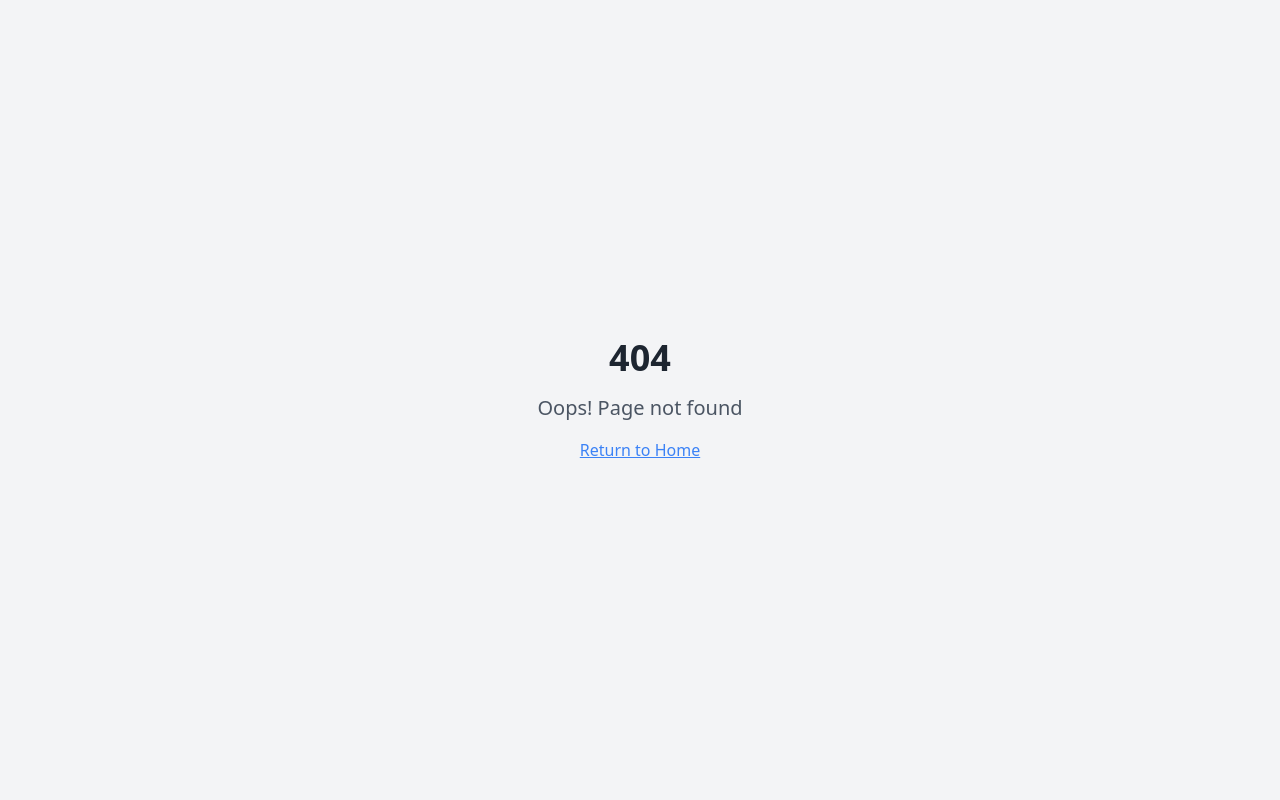
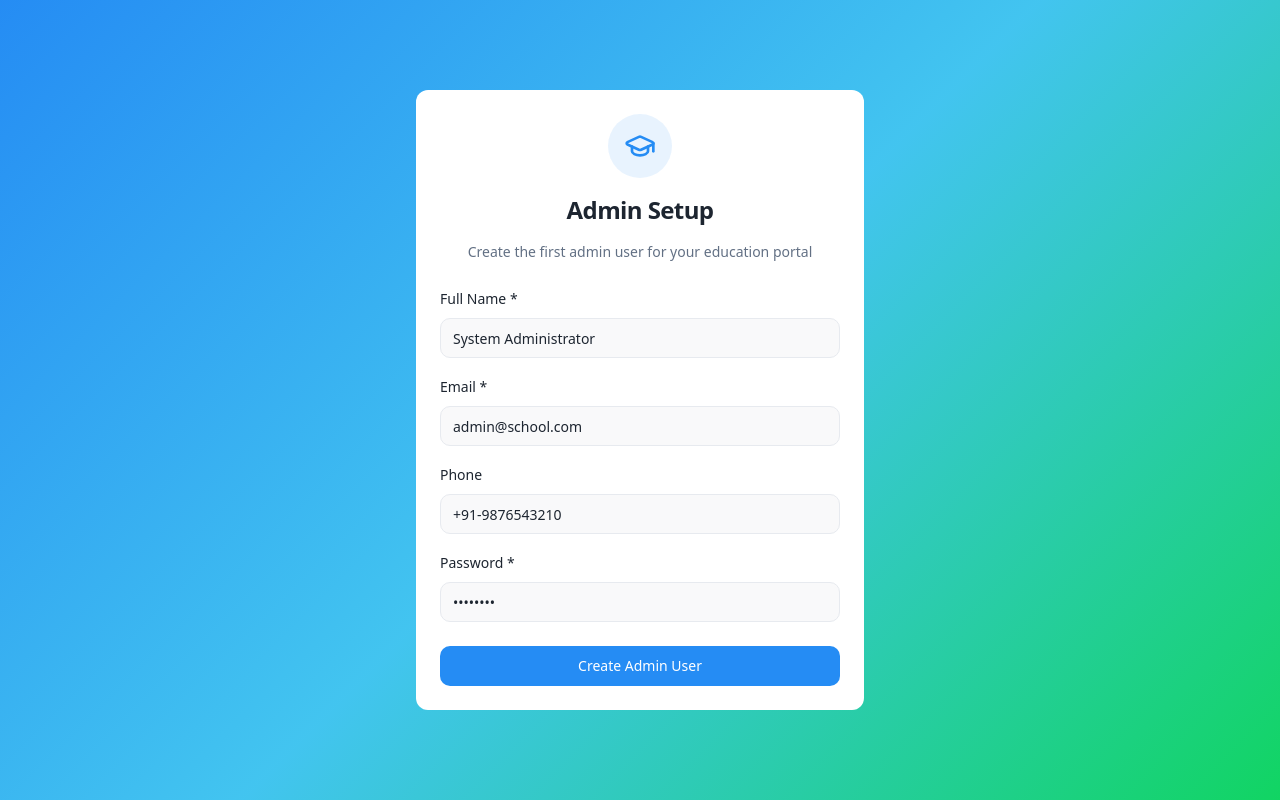
Before and after one commit to OmpravaPrusty/school-track-suit, a React (Vite) app: page /admin-setup in a window 1280 px wide. Before the commit this address had no page. Built offline with nearby package versions, Linux system fonts and the light colour scheme.

Commit message:
Fix login database error

```diff
--- a/src/App.tsx
+++ b/src/App.tsx
@@ -8,6 +8,7 @@ import { ProtectedRoute } from "@/components/ProtectedRoute";
 import Index from "./pages/Index";
 import NotFound from "./pages/NotFound";
 import Auth from "./pages/Auth";
+import AdminSetup from "./pages/AdminSetup";
 import UserManagement from "./pages/UserManagement";
 import AdminDashboard from "./pages/AdminDashboard";
 import AttendanceOverview from "./pages/admin/AttendanceOverview";
@@ -43,6 +44,7 @@ const App = () => (
           <Routes>
             <Route path="/" element={<Index />} />
             <Route path="/auth" element={<Auth />} />
+            <Route path="/admin-setup" element={<AdminSetup />} />
             <Route path="/admin" element={
               <ProtectedRoute allowedRoles={['admin']}>
                 <AdminDashboard />
--- /dev/null
+++ b/src/pages/AdminSetup.tsx
@@ -0,0 +1,169 @@
+import { useState } from "react";
+import { Button } from "@/components/ui/button";
+import { Input } from "@/components/ui/input";
+import { Label } from "@/components/ui/label";
+import { Card, CardContent, CardDescription, CardHeader, CardTitle } from "@/components/ui/card";
+import { toast } from "@/hooks/use-toast";
+import { supabase } from "@/integrations/supabase/client";
+import { GraduationCap } from "lucide-react";
+
+const AdminSetup = () => {
+  const [email, setEmail] = useState("admin@school.com");
+  const [password, setPassword] = useState("admin123");
+  const [fullName, setFullName] = useState("System Administrator");
+  const [phone, setPhone] = useState("+91-9876543210");
+  const [creating, setCreating] = useState(false);
+
+  const handleCreateAdmin = async (e: React.FormEvent) => {
+    e.preventDefault();
+
+    if (!email || !password || !fullName) {
+      toast({
+        title: "Missing Information",
+        description: "Please fill in all required fields",
+        variant: "destructive",
+      });
+      return;
+    }
+
+    setCreating(true);
+
+    try {
+      // Create admin user
+      const { data: authData, error: authError } = await supabase.auth.signUp({
+        email,
+        password,
+        options: {
+          emailRedirectTo: `${window.location.origin}/`,
+          data: {
+            full_name: fullName,
+            phone
+          }
+        }
+      });
+
+      if (authError) throw authError;
+
+      if (authData.user) {
+        // Create profile
+        const { error: profileError } = await supabase
+          .from('profiles')
+          .insert([{
+            id: authData.user.id,
+            email,
+            full_name: fullName,
+            phone: phone || null
+          }]);
+
+        if (profileError) throw profileError;
+
+        // Assign admin role
+        const { error: roleError } = await supabase
+          .from('user_roles')
+          .insert([{
+            user_id: authData.user.id,
+            role: 'admin' as const
+          }]);
+
+        if (roleError) throw roleError;
+
+        toast({
+          title: "Admin Created Successfully",
+          description: "You can now sign in with your admin credentials",
+        });
+
+        // Redirect to sign in
+        window.location.href = '/auth';
+      }
+    } catch (error: any) {
+      console.error('Error creating admin:', error);
+      toast({
+        title: "Setup Failed",
+        description: error.message || "Failed to create admin user",
+        variant: "destructive",
+      });
+    } finally {
+      setCreating(false);
+    }
+  };
+
+  return (
+    <div className="min-h-screen flex items-center justify-center p-4" style={{ background: 'var(--gradient-hero)' }}>
+      <Card className="w-full max-w-md shadow-[var(--shadow-elegant)] border-0">
+        <CardHeader className="text-center space-y-4">
+          <div className="mx-auto w-16 h-16 rounded-full bg-primary/10 flex items-center justify-center">
+            <GraduationCap className="h-8 w-8 text-primary" />
+          </div>
+          <CardTitle className="text-2xl font-bold">Admin Setup</CardTitle>
+          <CardDescription className="text-muted-foreground">
+            Create the first admin user for your education portal
+          </CardDescription>
+        </CardHeader>
+
+        <form onSubmit={handleCreateAdmin}>
+          <CardContent className="space-y-4">
+            <div className="space-y-2">
+              <Label htmlFor="fullName">Full Name *</Label>
+              <Input
+                id="fullName"
+                type="text"
+                placeholder="Enter full name"
+                value={fullName}
+                onChange={(e) => setFullName(e.target.value)}
+                className="transition-all duration-300 focus:shadow-[var(--shadow-soft)]"
+              />
+            </div>
+
+            <div className="space-y-2">
+              <Label htmlFor="email">Email *</Label>
+              <Input
+                id="email"
+                type="email"
+                placeholder="Enter email address"
+                value={email}
+                onChange={(e) => setEmail(e.target.value)}
+                className="transition-all duration-300 focus:shadow-[var(--shadow-soft)]"
+              />
+            </div>
+
+            <div className="space-y-2">
+              <Label htmlFor="phone">Phone</Label>
+              <Input
+                id="phone"
+                type="tel"
+                placeholder="Enter phone number"
+                value={phone}
+                onChange={(e) => setPhone(e.target.value)}
+                className="transition-all duration-300 focus:shadow-[var(--shadow-soft)]"
+              />
+            </div>
+
+            <div className="space-y-2">
+              <Label htmlFor="password">Password *</Label>
+              <Input
+                id="password"
+                type="password"
+                placeholder="Enter password"
+                value={password}
+                onChange={(e) => setPassword(e.target.value)}
+                className="transition-all duration-300 focus:shadow-[var(--shadow-soft)]"
+              />
+            </div>
+          </CardContent>
+
+          <CardContent>
+            <Button
+              type="submit"
+              className="w-full bg-primary hover:bg-primary/90 text-primary-foreground transition-[var(--transition-smooth)] shadow-[var(--shadow-card)] hover:shadow-[var(--shadow-soft)]"
+              disabled={creating}
+            >
+              {creating ? "Creating Admin..." : "Create Admin User"}
+            </Button>
+          </CardContent>
+        </form>
+      </Card>
+    </div>
+  );
+};
+
+export default AdminSetup;
--- a/src/pages/Auth.tsx
+++ b/src/pages/Auth.tsx
@@ -1,5 +1,5 @@
 import { useState } from "react";
-import { useNavigate } from "react-router-dom";
+import { useNavigate, Link } from "react-router-dom";
 import { Button } from "@/components/ui/button";
 import { Input } from "@/components/ui/input";
 import { Label } from "@/components/ui/label";
@@ -163,8 +163,10 @@ const Auth = () => {
         </Tabs>
 
         <div className="px-6 pb-6 space-y-2 text-center text-xs text-muted-foreground">
-          <p className="font-medium">Demo Admin Credentials:</p>
-          <p>admin@school.com / admin123</p>
+          <p className="font-medium">Need to set up the system?</p>
+          <Button variant="link" className="h-auto p-0 text-xs" asChild>
+            <Link to="/admin-setup">Create Admin Account</Link>
+          </Button>
         </div>
       </Card>
     </div>
--- a/src/pages/Index.tsx
+++ b/src/pages/Index.tsx
@@ -92,7 +92,7 @@ const Index = () => {
               </CardHeader>
               <CardContent>
                 <Button asChild className="w-full">
-                  <Link to="/auth">Sign In</Link>
+                  <Link to="/admin-setup">Get Started</Link>
                 </Button>
               </CardContent>
             </Card>
```
Also changed, not shown: 1 other file (tests, documents, lock files or other folders).
